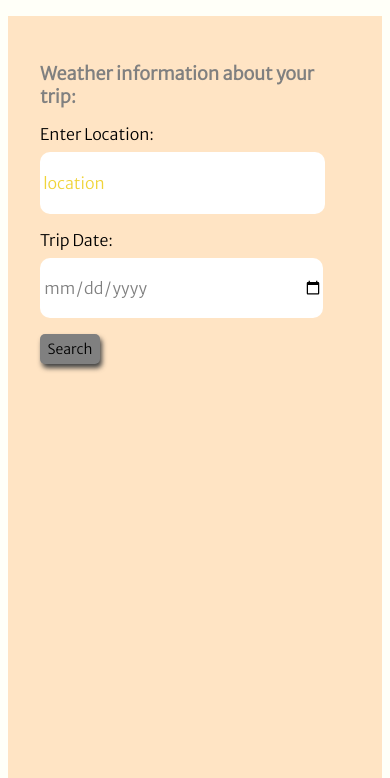
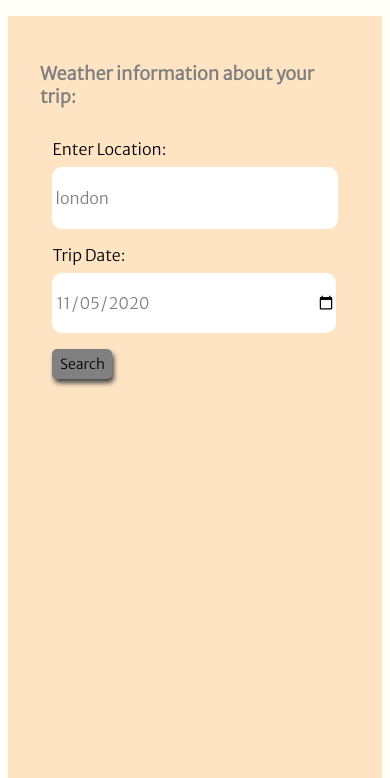
Before and after one commit to barbaracrp/udacity-final-project, a website built with webpack: page src/client/views/index.html in a window 390 px wide. Shown: the part 66-844 px from the top of the page. Built offline with nearby package versions, Linux system fonts and the light colour scheme.

Commit message:
improve responsiveness

```diff
--- a/src/client/styles/style.scss
+++ b/src/client/styles/style.scss
@@ -4,27 +4,23 @@ body {
   display: grid;
 }
 
-#app {
-  display: grid;
-  grid-template-columns: 50% 50%;
-  height: 100vh;
+main {
+  display: flex;
+  flex-direction: row;
+  flex-direction: column;
   background: #FFE4C4;
   color: black;
-  justify-content: center;
+  justify-content: start;
   grid-gap: 1rem;
   font-size: 20px;
   font-family: 'Merriweather Sans', sans-serif;
   padding: 2rem;
 }
 
-@media all and (max-width: 719px) {
-  #app {
-    grid-template-columns: 100%;
-  }
-}
-
 #first {
-  justify-self: start;
+  display: grid;
+  grid-template-columns: 100%;
+  justify-items: center;
   width: 100%;
 }
 
--- a/src/client/views/index.html
+++ b/src/client/views/index.html
@@ -18,9 +18,9 @@
       <h2>Weather information about your trip:</h2>
       <form>
         <label for="location">Enter Location:</label>
-        <input required type="text" id="location" minlength="" maxlength="" placeholder="location">
+        <input required type="text" id="location" minlength="" maxlength="" placeholder="location" value="london">
         <label for="date">Trip Date:</label>
-        <input required id="date" type="date" placeholder="Trip date">
+        <input required id="date" type="date" placeholder="Trip date" value="2020-11-05">
         <button id="search" type="submit">Search</button>
       </form>
     </section>
```
